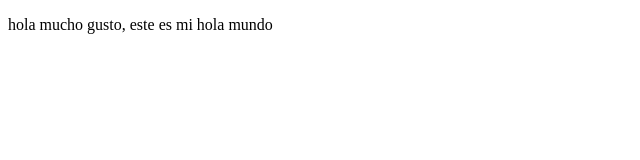
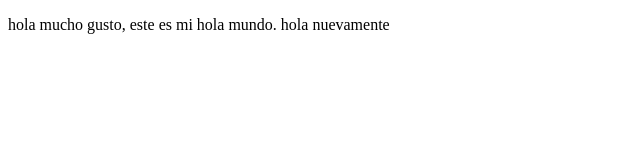
Before and after one commit to JPax18/prework, a plain HTML site: page index.html in a window 1280 px wide. Shown: the whole page, without its empty margins (0-640 px from the left). Drawn offline with Linux system fonts and the light colour scheme.

Commit message:
cambios en el texto

```diff
--- a/index.html
+++ b/index.html
@@ -8,7 +8,7 @@
 </head>
 <body>
     </p>
-    hola mucho gusto, este es mi hola mundo
+    hola mucho gusto, este es mi hola mundo. hola nuevamente
     </p>
 </body>
 </html>
```
